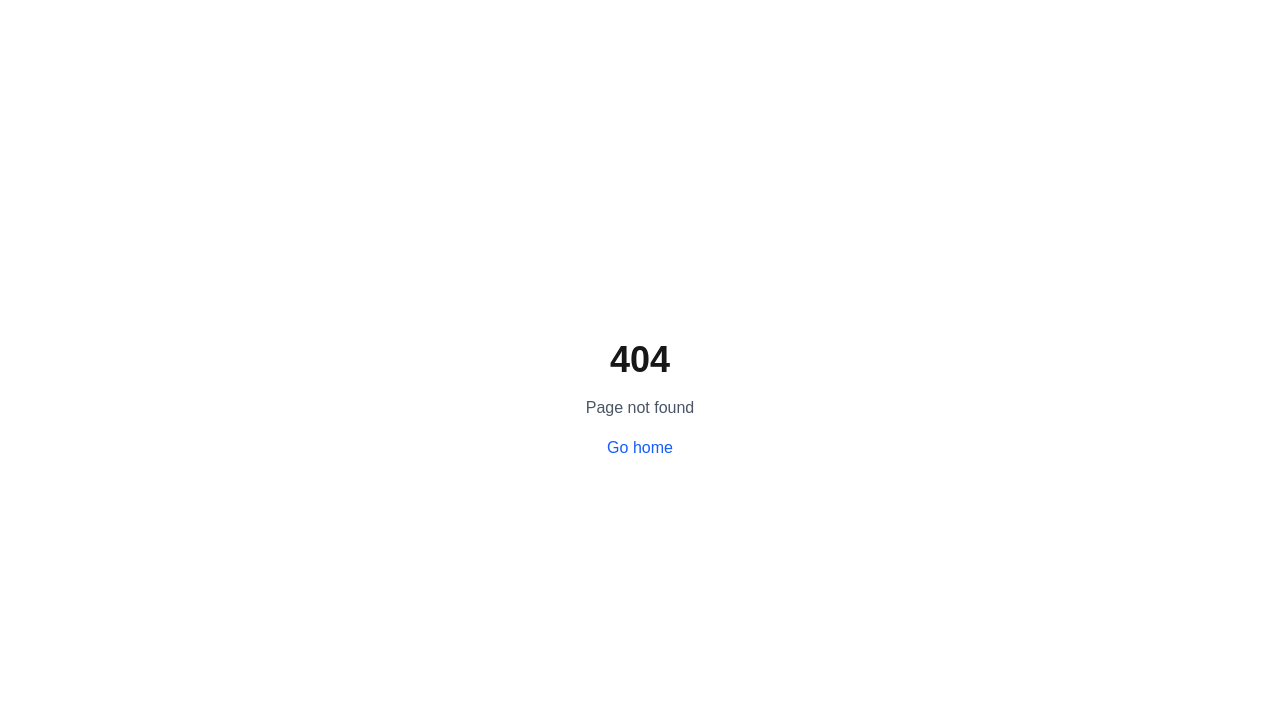
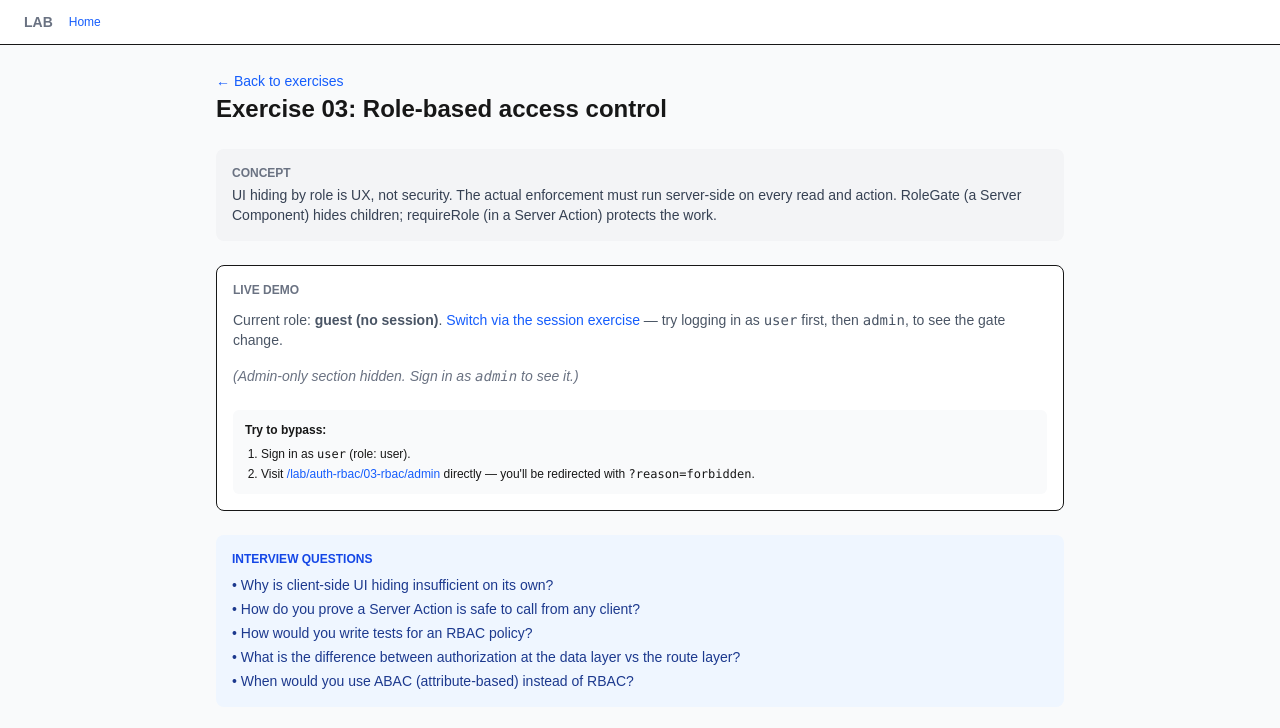
Before and after one commit to nguyentrongnam98/practice-nextjs, a Next.js app: page /lab/auth-rbac/03-rbac in a window 1280 px wide. Before the commit this address had no page. Shown: the top 728 px of the page. Built offline with nearby package versions, Linux system fonts and the light colour scheme; no server answers.

Commit message:
feat(lab/auth-rbac): add 03-rbac exercise

```diff
--- /dev/null
+++ b/src/app/lab/auth-rbac/03-rbac/_actions.ts
@@ -0,0 +1,23 @@
+'use server'
+
+import { requireRole } from '../_dal/auth'
+
+export type ActionResult =
+  | { ok: true; message: string }
+  | { ok: false; error: string }
+  | { idle: true }
+
+// This action enforces the role server-side. Even if the UI is hidden client-side
+// or someone reverse-engineers and calls the action directly, requireRole will
+// redirect (a 303) before the privileged work runs.
+export async function deleteEverything(
+  _prev: ActionResult,
+  _formData: FormData,
+): Promise<ActionResult> {
+  const session = await requireRole(['admin'])
+  // pretend to do dangerous admin work
+  return {
+    ok: true,
+    message: `✓ Action executed by admin (${session.user.name}). Nothing was actually deleted.`,
+  }
+}
--- /dev/null
+++ b/src/app/lab/auth-rbac/03-rbac/_components/AdminDangerForm.tsx
@@ -0,0 +1,24 @@
+'use client'
+
+import { useActionState } from 'react'
+import { Button } from '@/shared/components/ui'
+import { deleteEverything, type ActionResult } from '../_actions'
+
+const initial: ActionResult = { idle: true }
+
+export function AdminDangerForm() {
+  const [state, action, pending] = useActionState(deleteEverything, initial)
+  return (
+    <form action={action} className="flex flex-col gap-2">
+      <Button type="submit" loading={pending}>
+        Run admin action
+      </Button>
+      {'ok' in state && state.ok === true && (
+        <p className="text-sm text-green-600">{state.message}</p>
+      )}
+      {'ok' in state && state.ok === false && (
+        <p className="text-sm text-red-500">{state.error}</p>
+      )}
+    </form>
+  )
+}
--- /dev/null
+++ b/src/app/lab/auth-rbac/03-rbac/_components/RoleGate.tsx
@@ -0,0 +1,17 @@
+import { getSession } from '../../_dal/session'
+import type { Role } from '../../_dal/types'
+
+type Props = {
+  allow: Role[]
+  children: React.ReactNode
+  fallback?: React.ReactNode
+}
+
+// Server Component. Renders children only if the current session matches a role in `allow`.
+// Equivalent client-side hiding would be insecure: tampering with DOM or running the action
+// directly would bypass it. This is why we have requireRole() — see _actions.ts.
+export async function RoleGate({ allow, children, fallback = null }: Props) {
+  const session = await getSession()
+  if (!session || !allow.includes(session.user.role)) return <>{fallback}</>
+  return <>{children}</>
+}
--- /dev/null
+++ b/src/app/lab/auth-rbac/03-rbac/admin/layout.tsx
@@ -0,0 +1,11 @@
+import { requireRole } from '../../_dal/auth'
+
+export default async function AdminLayout({ children }: { children: React.ReactNode }) {
+  await requireRole(['admin'])
+  return (
+    <div className="rounded-md border-2 border-rose-400 bg-rose-50 p-4">
+      <p className="mb-3 text-xs font-semibold text-rose-700">[ADMIN LAYOUT GUARD]</p>
+      {children}
+    </div>
+  )
+}
--- /dev/null
+++ b/src/app/lab/auth-rbac/03-rbac/admin/page.tsx
@@ -0,0 +1,16 @@
+import { getSession } from '../../_dal/session'
+
+export default async function AdminHome() {
+  const session = await getSession()
+  return (
+    <div className="text-sm">
+      <p>
+        ✓ Admin dashboard. Hello, <strong>{session!.user.name}</strong>.
+      </p>
+      <p className="mt-2 text-xs text-gray-500">
+        If you visited this directly without being an admin, the layout guard already redirected you to
+        the parent with <code>?reason=forbidden</code>.
+      </p>
+    </div>
+  )
+}
--- /dev/null
+++ b/src/app/lab/auth-rbac/03-rbac/page.tsx
@@ -0,0 +1,75 @@
+import Link from 'next/link'
+import { ExerciseLayout } from '@/app/lab/rsc/_components/ExerciseLayout'
+import { getSession } from '../_dal/session'
+import { RoleGate } from './_components/RoleGate'
+import { AdminDangerForm } from './_components/AdminDangerForm'
+
+type SearchParams = Promise<{ reason?: string }>
+
+export default async function RbacIntro({
+  searchParams,
+}: {
+  searchParams: SearchParams
+}) {
+  const { reason } = await searchParams
+  const session = await getSession()
+
+  return (
+    <ExerciseLayout
+      number="03"
+      title="Role-based access control"
+      concept="UI hiding by role is UX, not security. The actual enforcement must run server-side on every read and action. RoleGate (a Server Component) hides children; requireRole (in a Server Action) protects the work."
+      questions={[
+        'Why is client-side UI hiding insufficient on its own?',
+        'How do you prove a Server Action is safe to call from any client?',
+        'How would you write tests for an RBAC policy?',
+        'What is the difference between authorization at the data layer vs the route layer?',
+        'When would you use ABAC (attribute-based) instead of RBAC?',
+      ]}
+    >
+      {reason === 'forbidden' && (
+        <div className="mb-4 rounded-md bg-red-50 p-3 text-sm text-red-700">
+          ⛔ Access denied — your role doesn&apos;t allow that page or action.
+        </div>
+      )}
+
+      <p className="mb-4 text-sm text-gray-600">
+        Current role: <strong>{session?.user.role ?? 'guest (no session)'}</strong>.{' '}
+        <Link href="/lab/auth-rbac/01-session" className="text-blue-600 hover:underline">
+          Switch via the session exercise
+        </Link>{' '}
+        — try logging in as <code>user</code> first, then <code>admin</code>, to see the gate change.
+      </p>
+
+      <RoleGate allow={['admin']} fallback={
+        <p className="text-sm text-gray-500 italic">
+          (Admin-only section hidden. Sign in as <code>admin</code> to see it.)
+        </p>
+      }>
+        <div className="rounded-md border-2 border-rose-300 bg-rose-50 p-3 text-sm">
+          <h3 className="font-semibold">Admin zone</h3>
+          <p className="mt-1 text-xs text-gray-700">
+            This block is rendered server-side only for admins. The button below also re-checks the role
+            in its action handler.
+          </p>
+          <div className="mt-3">
+            <AdminDangerForm />
+          </div>
+        </div>
+      </RoleGate>
+
+      <div className="mt-6 rounded-md bg-gray-50 p-3 text-xs">
+        <p className="font-semibold">Try to bypass:</p>
+        <ol className="ml-4 mt-2 list-decimal space-y-1">
+          <li>Sign in as <code>user</code> (role: user).</li>
+          <li>
+            Visit <Link href="/lab/auth-rbac/03-rbac/admin" className="text-blue-600 hover:underline">
+              /lab/auth-rbac/03-rbac/admin
+            </Link>{' '}
+            directly — you&apos;ll be redirected with <code>?reason=forbidden</code>.
+          </li>
+        </ol>
+      </div>
+    </ExerciseLayout>
+  )
+}
```
